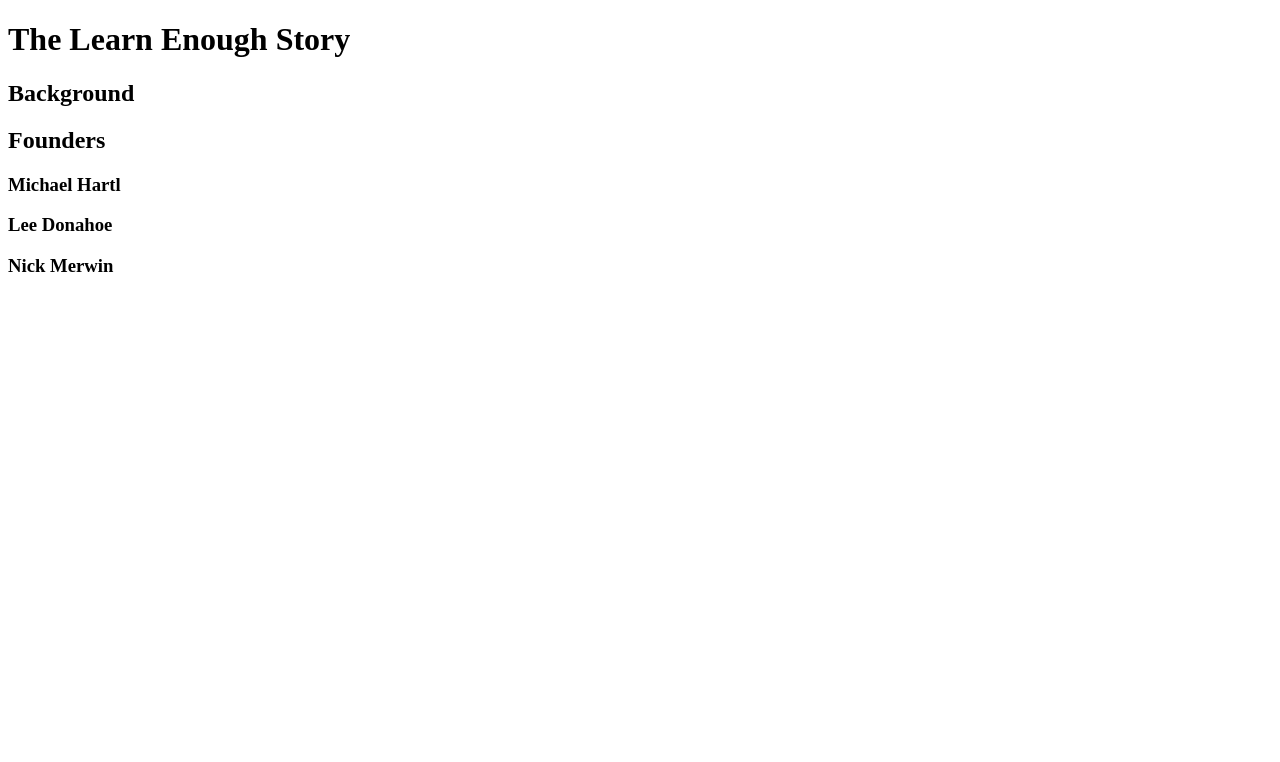
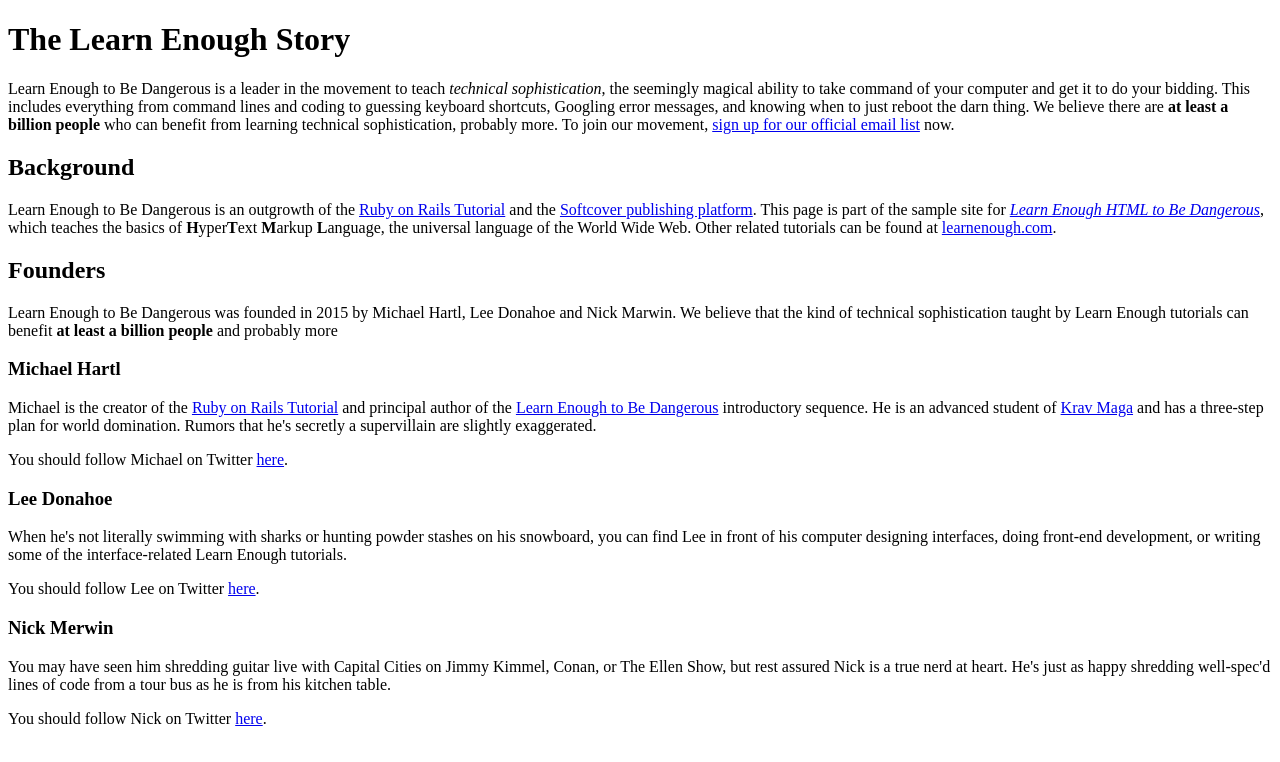
Before and after one commit to NedThomo/sample_website, a plain HTML site: page index.html in a window 1280 px wide. Drawn offline with Linux system fonts and the light colour scheme.

Commit message:
filled in the page
filled in the index page

```diff
--- a/index.html
+++ b/index.html
@@ -6,15 +6,69 @@
   </head>
   <body>
     <h1>The Learn Enough Story</h1>
-
+    <p>
+      Learn Enough to Be Dangerous is a leader in the movement to teach
+      <em>technical sophistication</em>, the seemingly magical ability to take
+      command of your computer and get it to do your bidding. This includes
+      everything from command lines and coding to guessing keyboard shortcuts,
+      Googling error messages, and knowing when to just reboot the darn thing.
+      We believe there are <strong>at least a billion people</strong> who can benefit from
+      learning technical sophistication, probably more. To join our
+      movement, <a href="http://learnenough.com/email">sign up for our official email list</a> now.
+    </p>
     <h2>Background</h2>
-
+      <P>
+        <p>
+          Learn Enough to Be Dangerous is an outgrowth of the
+          <a href="http://railstutorial.org/">Ruby on Rails Tutorial</a> and the
+          <a href="http://www.softcover.io/">Softcover publishing platform</a>.
+          This page is part of the sample site for
+          <a href="http://learnenough.com/html-tutorial"><em>Learn Enough HTML to
+          Be Dangerous</em></a>, which teaches the basics of
+          <strong>H</strong>yper<strong>T</strong>ext <strong>M</strong>arkup
+          <strong>L</strong>anguage, the universal language of the World Wide Web.
+          Other related tutorials can be found at
+          <a href="http://learnenough.com/">learnenough.com</a>.
+        </p>
     <h2>Founders</h2>
-
+    <p>
+      Learn Enough to Be Dangerous was founded in 2015 by Michael Hartl, Lee Donahoe and Nick Marwin.  We believe that the kind of technical  sophistication taught by Learn Enough tutorials can benefit <strong>at least a billion people</strong> and probably more
+    </p>
     <h3>Michael Hartl</h3>
-
+    <p>
+      Michael is the creator of the <a href="http://railstutorial.org/">
+      Ruby on Rails Tutorial</a> and principal author of the
+      <a href="http://learnenough.com/">Learn Enough to Be Dangerous</a>
+      introductory sequence. He is an advanced student of
+      <a href="http://kravmaga.com/">Krav Maga</a> and has a three-step
+      plan for world domination. Rumors that he's secretly a supervillain
+      are slightly exaggerated.
+    </p>
+    <p>
+      You should follow Michael on Twitter
+      <a href="http://twitter.com/mhartl">here</a>.
+    </p>
     <h3>Lee Donahoe</h3>
-
+    <p>
+      When he's not literally swimming with sharks or hunting powder stashes
+      on his snowboard, you can find Lee in front of his computer designing
+      interfaces, doing front-end development, or writing some of the
+      interface-related Learn Enough tutorials.
+    </p>
+    <p>
+      You should follow Lee on Twitter
+      <a href="https://twitter.com/leedonahoe">here</a>.
+    </p>
     <h3>Nick Merwin</h3>
+    <p>
+      You may have seen him shredding guitar live with Capital Cities on Jimmy
+      Kimmel, Conan, or The Ellen Show, but rest assured Nick is a true nerd
+      at heart. He's just as happy shredding well-spec'd lines of code from a
+      tour bus as he is from his kitchen table.
+    </p>
+    <p>
+      You should follow Nick on Twitter
+      <a href="https://twitter.com/nickmerwin">here</a>.
+    </p>
   </body>
 </html>
```
